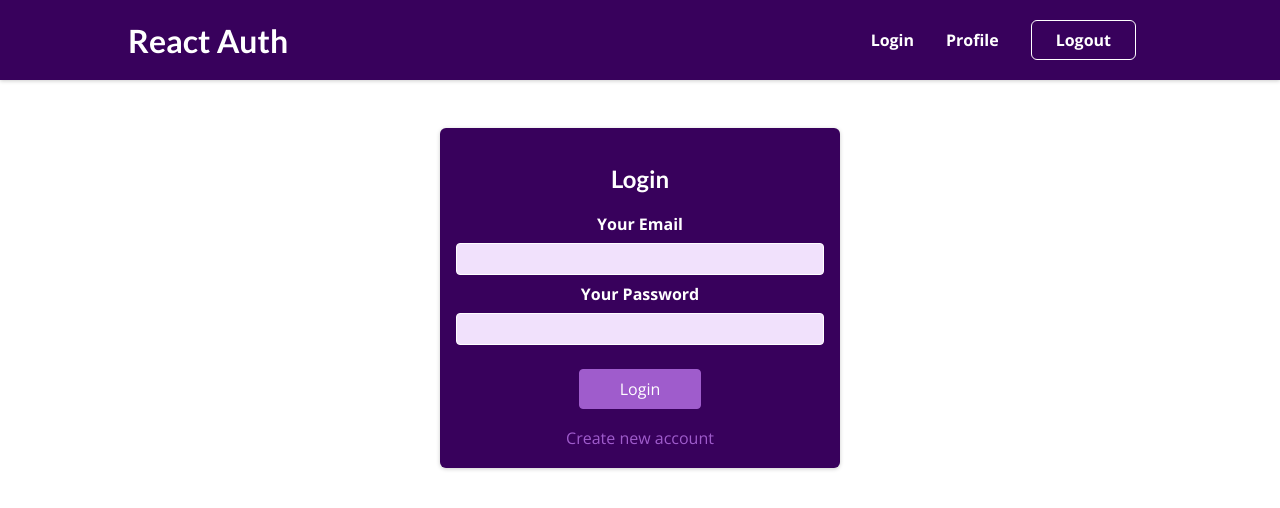
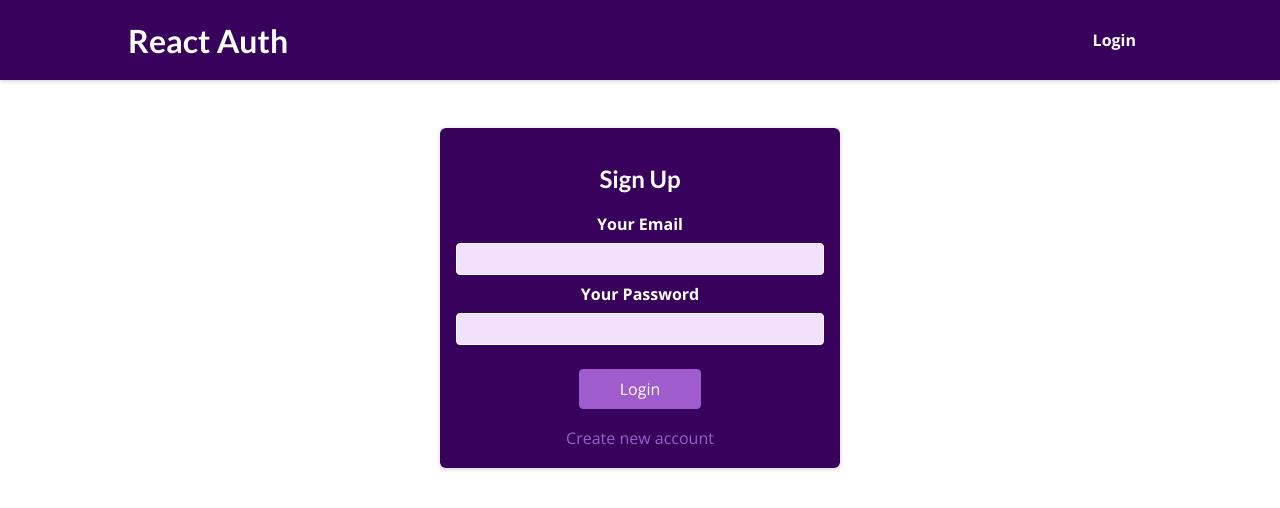
Before and after one commit to AsmaaFH/Maximilian_React-Cource, a React (Create React App) app: page /auth in a window 1280 px wide. Shown: the top 508 px of the page. Built offline with nearby package versions, Linux system fonts and the light colour scheme.

Commit message:
login auth token

```diff
--- a/src/components/Auth/AuthForm.js
+++ b/src/components/Auth/AuthForm.js
@@ -1,4 +1,5 @@
-import { useRef, useState } from 'react';
+import { useContext, useRef, useState } from 'react';
+import AuthContext from '../../store/auth-context';
 
 import classes from './AuthForm.module.css';
 
@@ -6,7 +7,9 @@ const AuthForm = () => {
   const emailInputRef = useRef();
   const passwordInputRef = useRef();
 
-  const [isLogin, setIsLogin] = useState(true);
+  const authCtx = useContext(AuthContext);
+
+  const isLoggedIn = authCtx.isLoggedIn;
 
   const submitHandler = (event) => {
     event.preventDefault();
@@ -14,7 +17,7 @@ const AuthForm = () => {
     const enteredPassword = passwordInputRef.current.value;
 
     let url;
-    if (isLogin) {
+    if (!isLoggedIn) {
       url =
         'https://identitytoolkit.googleapis.com/v1/accounts:signInWithPassword?key=AIzaSyByfD2AEbryVxhDZuHePBojs7CHSCnagbU';
     } else {
@@ -34,15 +37,17 @@ const AuthForm = () => {
     })
       .then((res) => {
         if (res.ok) {
-          console.log('Success');
+          return res.json();
         } else {
           return res.json().then((data) => {
             throw new Error(data.error.message);
           });
         }
       })
+      .then((data) => {
+        authCtx.login(data.idToken);
+      })
       .catch((err) => {
-        console.log(err.message);
         alert(err.message);
       });
   };
@@ -50,13 +55,12 @@ const AuthForm = () => {
   const switchAuthModeHandler = (event) => {
     event.preventDefault();
 
-    setIsLogin((prevState) => !prevState);
     console.log(emailInputRef.current.value);
   };
 
   return (
     <section className={classes.auth}>
-      <h1>{isLogin ? 'Login' : 'Sign Up'}</h1>
+      <h1>{isLoggedIn ? 'Login' : 'Sign Up'}</h1>
       <form onSubmit={submitHandler}>
         <div className={classes.control}>
           <label htmlFor="email">Your Email</label>
@@ -67,9 +71,9 @@ const AuthForm = () => {
           <input type="password" id="password" required ref={passwordInputRef} />
         </div>
         <div className={classes.actions}>
-          <button>{isLogin ? 'Login' : 'Create Account'}</button>
+          <button>{!isLoggedIn ? 'Login' : 'Create Account'}</button>
           <button type="button" className={classes.toggle} onClick={switchAuthModeHandler}>
-            {isLogin ? 'Create new account' : 'Login with existing account'}
+            {!isLoggedIn ? 'Create new account' : 'Login with existing account'}
           </button>
         </div>
       </form>
--- a/src/components/Layout/MainNavigation.js
+++ b/src/components/Layout/MainNavigation.js
@@ -1,24 +1,42 @@
+import { useContext } from 'react';
 import { Link } from 'react-router-dom';
+import AuthContext from '../../store/auth-context';
 
 import classes from './MainNavigation.module.css';
 
 const MainNavigation = () => {
+  const authCtx = useContext(AuthContext);
+  console.log(authCtx);
+  const isLogged = authCtx.isLoggedIn;
+  console.log(isLogged);
+
+  const logoutHandler = () => {
+    authCtx.logout();
+  };
+
   return (
     <header className={classes.header}>
-      <Link to='/'>
+      <Link to="/">
         <div className={classes.logo}>React Auth</div>
       </Link>
       <nav>
         <ul>
-          <li>
-            <Link to='/auth'>Login</Link>
-          </li>
-          <li>
-            <Link to='/profile'>Profile</Link>
-          </li>
-          <li>
-            <button>Logout</button>
-          </li>
+          {!isLogged && (
+            <li>
+              <Link to="/auth">Login</Link>
+            </li>
+          )}
+
+          {isLogged && (
+            <>
+              <li>
+                <Link to="/profile">Profile</Link>
+              </li>
+              <li>
+                <button onClick={logoutHandler}>Logout</button>
+              </li>
+            </>
+          )}
         </ul>
       </nav>
     </header>
--- a/src/index.js
+++ b/src/index.js
@@ -3,10 +3,13 @@ import { BrowserRouter } from 'react-router-dom';
 
 import './index.css';
 import App from './App';
+import { AuthContextProvider } from './store/auth-context';
 
 const root = ReactDOM.createRoot(document.getElementById('root'));
 root.render(
-  <BrowserRouter>
-    <App />
-  </BrowserRouter>
+  <AuthContextProvider>
+    <BrowserRouter>
+      <App />
+    </BrowserRouter>
+  </AuthContextProvider>
 );
--- /dev/null
+++ b/src/store/auth-context.js
@@ -0,0 +1,33 @@
+import { createContext, useState } from 'react';
+
+const AuthContext = createContext({
+  token: '',
+  isLoggedIn: false,
+  login: (token) => {},
+  logout: () => {},
+});
+
+export const AuthContextProvider = (props) => {
+  const [token, setToken] = useState(null);
+
+  const userIsLoggedIn = !!token;
+
+  const loginHandler = (token) => {
+    setToken(token);
+  };
+
+  const logoutHandler = () => {
+    setToken(null);
+  };
+
+  const contextValue = {
+    token: token,
+    isLoggedIn: userIsLoggedIn,
+    login: loginHandler,
+    logout: logoutHandler,
+  };
+
+  return <AuthContext.Provider value={contextValue}>{props.children}</AuthContext.Provider>;
+};
+
+export default AuthContext;
```
